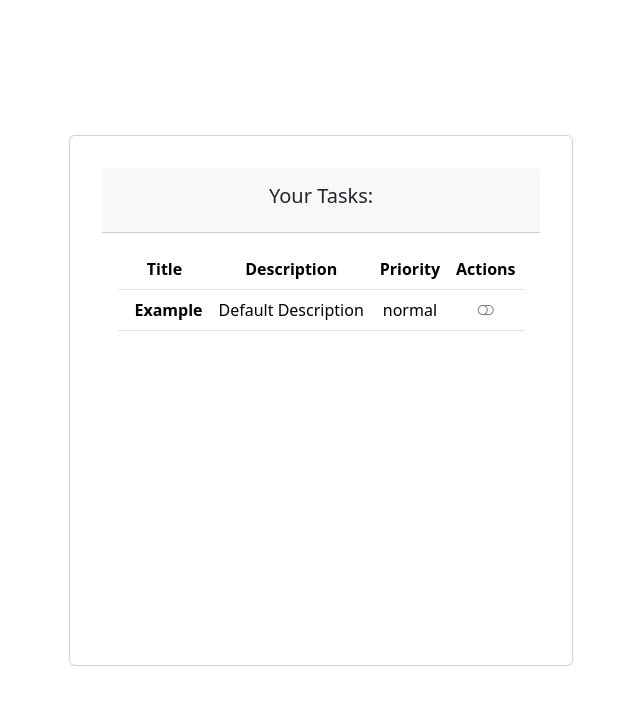
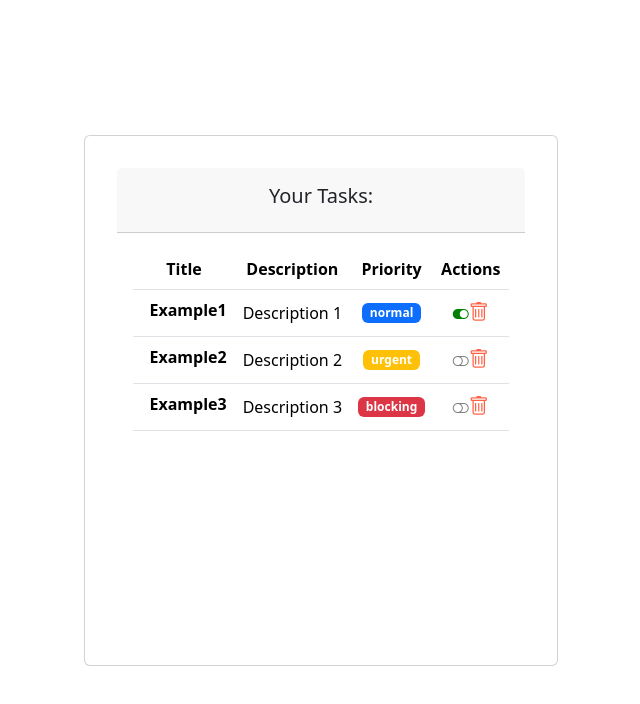
Before and after one commit to miguelruizF/app_tasks, a React (Vite) app: page / in a window 1280 px wide. Shown: the top 704 px of the page, without its empty margins (319-959 px from the left). Built offline with nearby package versions, Linux system fonts and the light colour scheme.

Commit message:
Creacion de nuevas tareas

```diff
--- a/src/components/container/Task_List.jsx
+++ b/src/components/container/Task_List.jsx
@@ -9,13 +9,16 @@ import { Table } from "react-bootstrap";
 
 //importar hoja de estilos task.scss
 import '../../styles/task.scss'
+import { TaskForm } from "../pure/forms/TaskForm";
 
 export const Task_ListComponent = () => {
 
-    const defaultTask = new Task('Example', 'Default Description', false, LEVELS.NORMAL);
+    const defaultTask1 = new Task('Example1', 'Description 1', true, LEVELS.NORMAL);
+    const defaultTask2 = new Task('Example2', 'Description 2', false, LEVELS.URGENT);
+    const defaultTask3 = new Task('Example3', 'Description 3', false, LEVELS.BLOCKING);
 
     //Estado que modificara las tareas. Estado del componente
-    const [ tasks, setTasks ] = useState([ defaultTask ]);
+    const [ tasks, setTasks ] = useState([ defaultTask1, defaultTask2, defaultTask3 ]);
 
     //true: cargara por defecto | false: para de cargar
     const [ loading, setLoading ] = useState( true );
@@ -55,10 +58,15 @@ export const Task_ListComponent = () => {
                             </thead>
                             <tbody>
                                 {/* TODO: Iterar sobre una lista de tareas */}
-                                <TaskComponent task={ defaultTask }/>
+                                {tasks.map((task, index) => {
+                                    return(
+                                        <TaskComponent key={index} task={ task }/>
+                                    )
+                                } )}
                             </tbody>
                         </Table>
                     </div>
+                    {/* <TaskForm/> */}
                 </div>
             </div>
             {/* TODO: Aplicar un for/map para renderizar una lista de tareas*/}
--- a/src/components/pure/Task.jsx
+++ b/src/components/pure/Task.jsx
@@ -5,6 +5,8 @@ import { useEffect } from 'react'
 
 //Importar hoja de estilos task.scss
 import '../../styles/task.scss'
+import { LEVELS } from '../../models/levels.enum'
+import { Badge } from 'react-bootstrap'
 
 const TaskComponent = ({ task }) => {
 
@@ -15,6 +17,43 @@ const TaskComponent = ({ task }) => {
         }
     }, [ task ]);
 
+    //Function that returns a Badge depending on the level of the task
+    function taskLevelBadge() {
+        switch (task.level) {
+            case LEVELS.NORMAL:
+                return( <h6 className='mb-0'>
+                    {/* <span>
+                        { task.level }
+                    </span> */}
+                    <Badge className='bg-primary'>
+                        { task.level }
+                    </Badge>
+                </h6> )
+            case LEVELS.URGENT:
+                return( <h6 className='mb-0'>
+                    <Badge className='bg-warning'>
+                        { task.level }
+                    </Badge>
+                </h6> )
+            case LEVELS.BLOCKING:
+                return( <h6 className='mb-0'>
+                    <Badge className='bg-danger'>
+                        { task.level }
+                    </Badge>
+                </h6> )
+            default:
+                break;
+        }
+    }
+
+    //Function that returns icon depending if task is completed or not
+    function taskCompĺetedIcon() {
+        if( task.completed ){
+            return( <i className='bi-toggle-on' style={ { color:'green', fontWeight: 'bold', cursor: 'pointer' } }></i> )
+        }else{
+            return( <i className='bi-toggle-off' style={ {color:'gray', fontWeight: 'bold', cursor: 'pointer' } }></i> )
+        }
+    }
 
     return (
         <>
@@ -27,24 +66,18 @@ const TaskComponent = ({ task }) => {
                 </td>
                 <td className='align-middle'>
                     {/* TODO: sustituir por un badge */}
-                    <span>{ task.level }</span>
+                    {/* <span>{ task.level }</span> */}
+                    {/* Execution of function to return badge element */}
+                    { taskLevelBadge() }
                 </td>
                 {/* TODO: Sustituir por iconos */}
                 <td className='align-middle'>
-                    { task.completed ?
-                        (<i className='bi-toggle-on' style={ { color:'green', fontWeight: 'bold' } }></i>) : ( <i className='bi-toggle-off' style={ {color:'gray', fontWeight: 'bold' } }></i> )
-                    }
+                    {/* Execution of function to return icon depending on completion */}
+                    { taskCompĺetedIcon() }
                     {/* <span>{ task.completed ? 'Completed' : 'Pending' }</span> */}
+                    <i className='bi-trash' style={ { color: 'tomato', fontSize: '20px', cursor: 'pointer' } }></i>
                 </td>
             </tr>
-            {/* <div>
-                <h2 className='task-name'>Nombre: { task.name }</h2>
-                <h3>Descripcion: { task.description }</h3>
-                <h4>Nivel de la Tarea: { task.level }</h4>
-                <h5>
-                Esta tarea esta: { task.completed ? "ESTA COMPLETADA" : "PENDIENTE" }
-                </h5>
-                </div> */}
         </>
     );
 }
--- /dev/null
+++ b/src/components/pure/forms/TaskForm.jsx
@@ -0,0 +1,11 @@
+import { useRef } from "react"
+
+
+export const TaskForm = () => {
+
+    const first = useRef(second)
+
+    return (
+        <div>TaskForm</div>
+    )
+}
```
